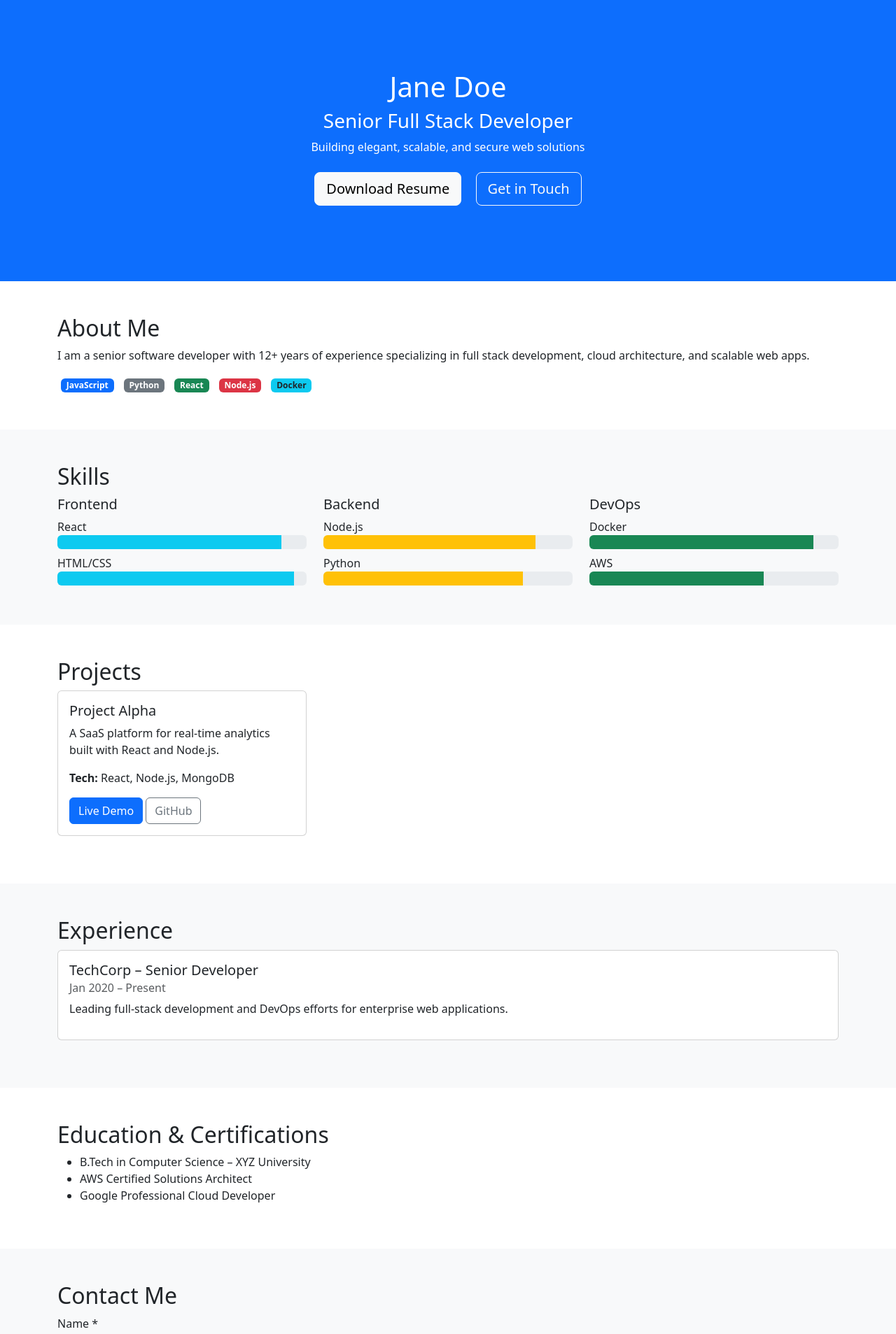
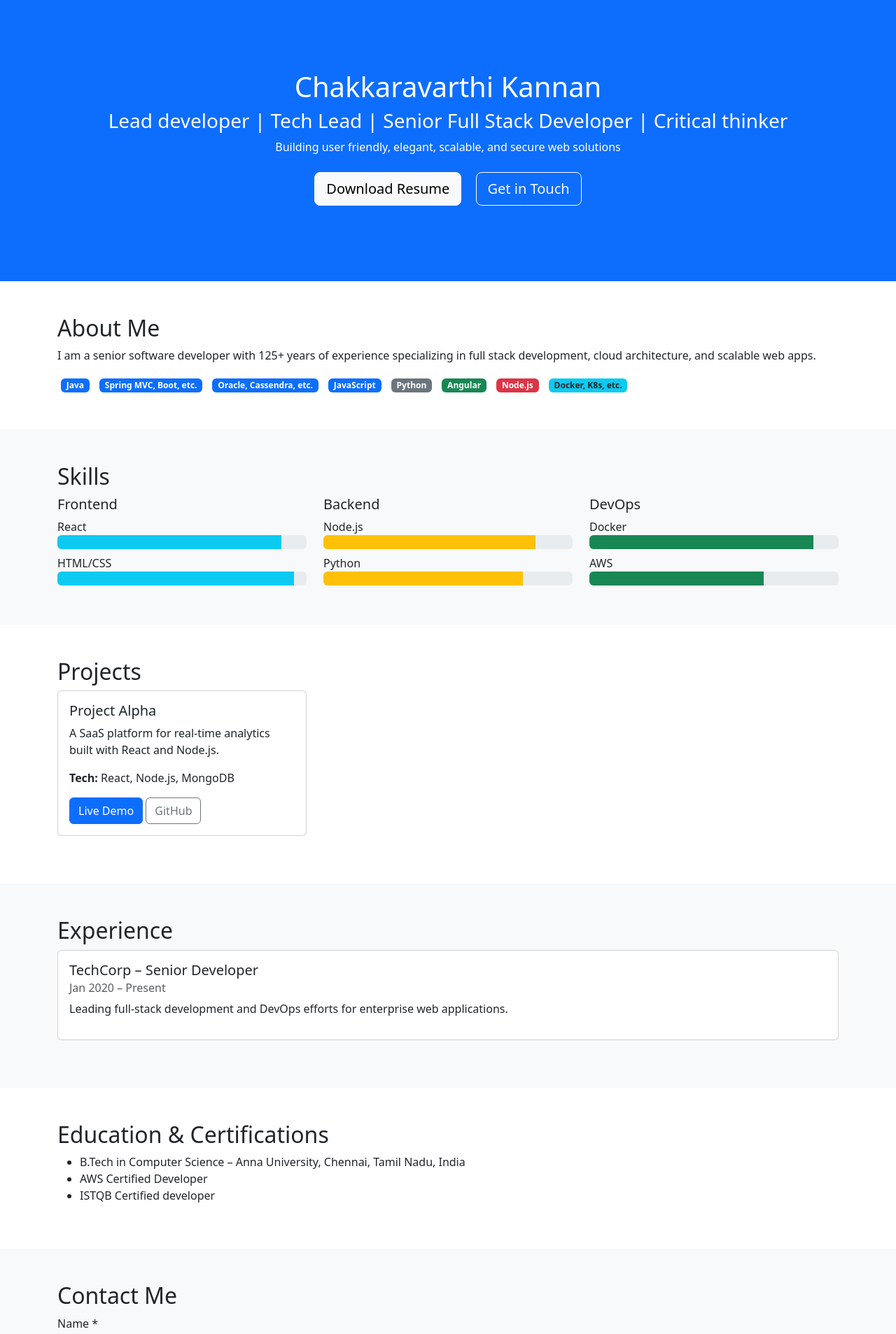
Before and after one commit to chakkuman/myworld, a plain HTML site: page index.html in a window 1280 px wide. Shown: the top 1907 px of the page at 70% size. Drawn offline with nearby package versions, Linux system fonts and the light colour scheme.

Commit message:
Update index.html
Adding my basic details

```diff
--- a/index.html
+++ b/index.html
@@ -3,8 +3,8 @@
 <head>
   <meta charset="UTF-8">
   <meta name="viewport" content="width=device-width, initial-scale=1">
-  <meta name="description" content="Senior Software Developer Portfolio">
-  <meta name="author" content="Your Name">
+  <meta name="description" content="Lead Developer, Senior Software Developer Portfolio">
+  <meta name="author" content="chakkaravarthi kannan">
   <title>Senior Developer Portfolio</title>
   <link href="https://cdn.jsdelivr.net/npm/bootstrap@5.3.3/dist/css/bootstrap.min.css" rel="stylesheet">
   <link rel="stylesheet" href="https://cdnjs.cloudflare.com/ajax/libs/font-awesome/6.5.0/css/all.min.css">
@@ -22,9 +22,9 @@
 <!-- Header -->
 <header class="hero" id="home">
   <div class="container">
-    <h1>Jane Doe</h1>
-    <h3>Senior Full Stack Developer</h3>
-    <p>Building elegant, scalable, and secure web solutions</p>
+    <h1>Chakkaravarthi Kannan</h1>
+    <h3>Lead developer | Tech Lead | Senior Full Stack Developer | Critical thinker</h3>
+    <p>Building user friendly, elegant, scalable, and secure web solutions</p>
     <a href="resume.pdf" class="btn btn-light btn-lg m-2">Download Resume</a>
     <a href="#contact" class="btn btn-outline-light btn-lg m-2">Get in Touch</a>
   </div>
@@ -33,13 +33,16 @@
 <!-- About Me -->
 <section id="about" class="container py-5">
   <h2>About Me</h2>
-  <p>I am a senior software developer with 12+ years of experience specializing in full stack development, cloud architecture, and scalable web apps.</p>
+  <p>I am a senior software developer with 125+ years of experience specializing in full stack development, cloud architecture, and scalable web apps.</p>
   <div>
+    <span class="badge bg-primary">Java</span>
+    <span class="badge bg-primary">Spring MVC, Boot, etc.</span>
+    <span class="badge bg-primary">Oracle, Cassendra, etc.</span>
     <span class="badge bg-primary">JavaScript</span>
     <span class="badge bg-secondary">Python</span>
-    <span class="badge bg-success">React</span>
+    <span class="badge bg-success">Angular</span>
     <span class="badge bg-danger">Node.js</span>
-    <span class="badge bg-info text-dark">Docker</span>
+    <span class="badge bg-info text-dark">Docker, K8s, etc.</span>
   </div>
 </section>
 
@@ -105,9 +108,9 @@
 <section id="education" class="container py-5">
   <h2>Education & Certifications</h2>
   <ul>
-    <li>B.Tech in Computer Science – XYZ University</li>
-    <li>AWS Certified Solutions Architect</li>
-    <li>Google Professional Cloud Developer</li>
+    <li>B.Tech in Computer Science – Anna University, Chennai, Tamil Nadu, India</li>
+    <li>AWS Certified Developer</li>
+    <li>ISTQB Certified developer</li>
   </ul>
 </section>
 
@@ -132,7 +135,7 @@
     </form>
     <hr>
     <div>
-      <a href="#" class="me-3"><i class="fab fa-linkedin fa-2x"></i></a>
+      <a href="https://www.linkedin.com/in/chakkaravarthi-kannan/" class="me-3"><i class="fab fa-linkedin fa-2x"></i></a>
       <a href="#" class="me-3"><i class="fab fa-github fa-2x"></i></a>
       <a href="#"><i class="fab fa-twitter fa-2x"></i></a>
     </div>
@@ -142,7 +145,7 @@
 <!-- Footer -->
 <footer>
   <div class="container">
-    <p>&copy; 2025 Jane Doe. All rights reserved.</p>
+    <p>&copy; 2025 Chakkaravarthi Kannan. All rights reserved.</p>
   </div>
 </footer>
 
```
